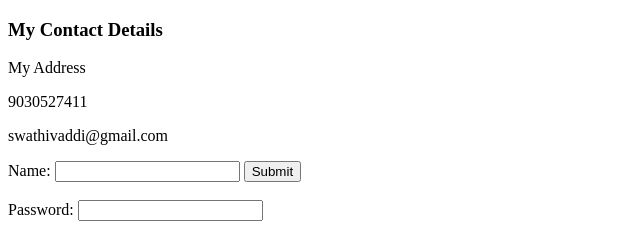
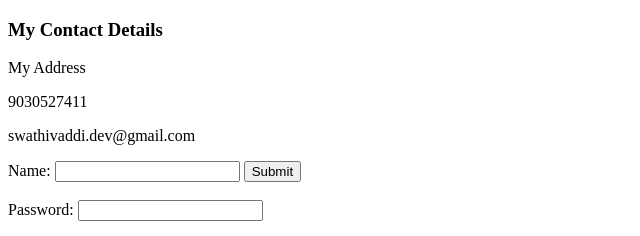
Before and after one commit to swathivaddi/cv, a plain HTML site: page contactMe.html in a window 1280 px wide. Shown: the top 236 px of the page, 0-640 px from the left. Drawn offline with Linux system fonts and the light colour scheme.

Commit message:
updated in contactMe.html

```diff
--- a/contactMe.html
+++ b/contactMe.html
@@ -13,7 +13,7 @@
       9030527411
     </p>
     <p>
-      swathivaddi@gmail.com
+      swathivaddi.dev@gmail.com
     </p>
     <form>
       <label>Name:</label>
```
